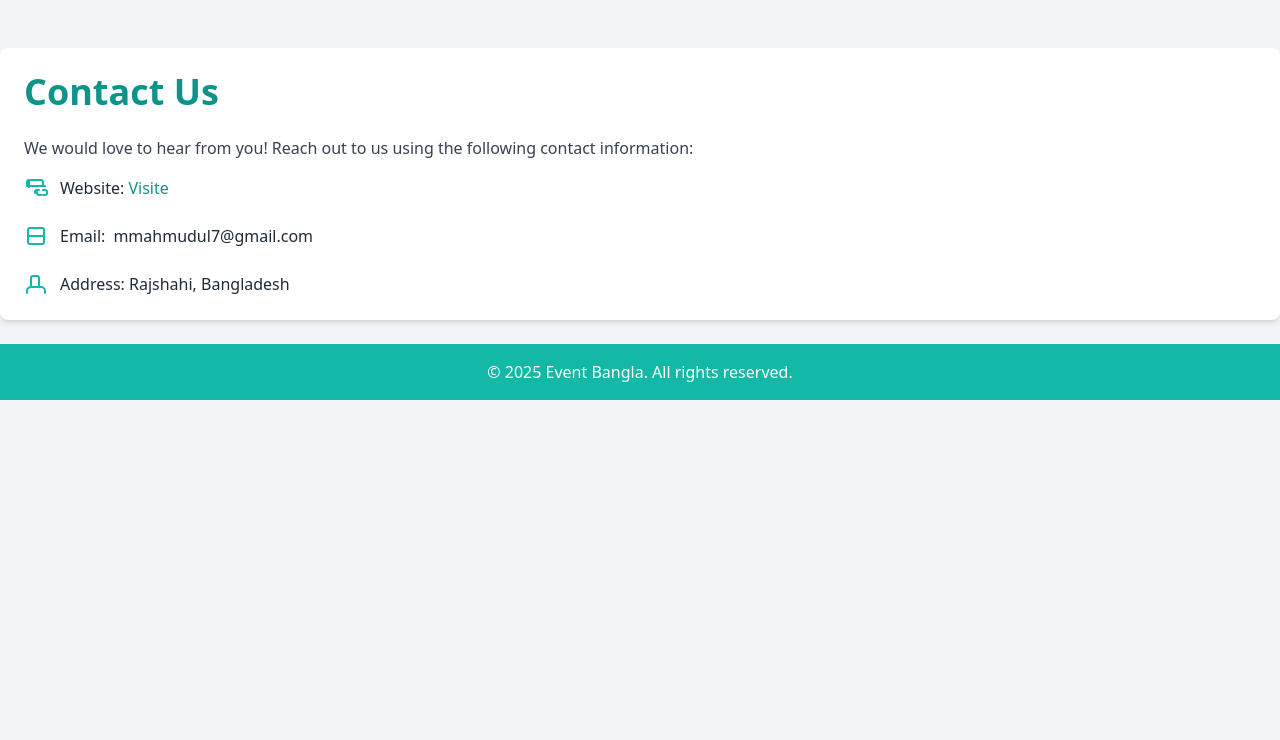
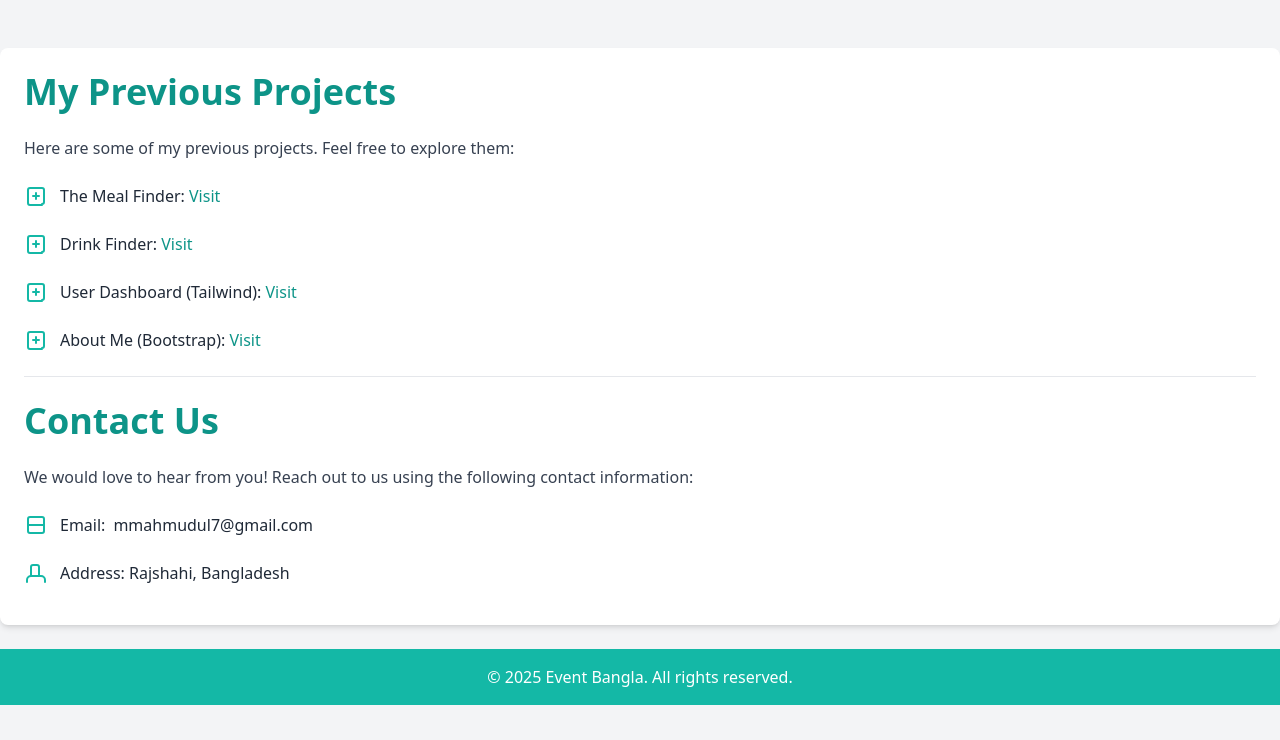
Before and after one commit to mmahmudul7/Event-Bangla, a Django app: page /contact/ in a window 1280 px wide. Shown: the part 60-800 px from the top of the page. Run offline with Django 5.2, Linux system fonts and the light colour scheme; some libraries are stand-ins or nearby versions.

Commit message:
Adding previous websites

```diff
--- a/events/templates/events/contact.html
+++ b/events/templates/events/contact.html
@@ -2,18 +2,60 @@
 
 {% block content %}
 <div class="container mx-auto p-6 bg-white shadow-md rounded-lg mt-6">
-    <h1 class="text-4xl font-bold text-teal-600 mb-6">Contact Us</h1>
-    <p class="text-gray-700 mb-4">We would love to hear from you! Reach out to us using the following contact information:</p>
+    <div class="space-y-6 mb-4">
+        <h1 class="text-4xl font-bold text-teal-600 mb-6">My Previous Projects</h1>
+        <p class="text-gray-700 mb-4">Here are some of my previous projects. Feel free to explore them:</p>
 
-    <!-- Contact Information -->
+        <!-- Project Links -->
         <div class="space-y-6">
-        <!-- Phone -->
+            <!-- Project 1 -->
             <div class="flex items-center">
                 <svg xmlns="http://www.w3.org/2000/svg" class="h-6 w-6 text-teal-500 mr-3" fill="none" viewBox="0 0 24 24" stroke="currentColor">
-                <path stroke-linecap="round" stroke-linejoin="round" stroke-width="2" d="M3 10h2m4 0h12m-8 6v1a2 2 0 002 2h2m2 0h2a2 2 0 002-2v-1a2 2 0 00-2-2h-2m-4 0h-2a2 2 0 00-2 2v1m-6-6V6a2 2 0 012-2h10a2 2 0 012 2v4m-2 0H5a2 2 0 01-2-2V6a2 2 0 012-2" />
+                    <path stroke-linecap="round" stroke-linejoin="round" stroke-width="2" d="M9 12h6m-3-3v6m6 6H6a2 2 0 01-2-2V6a2 2 0 012-2h12a2 2 0 012 2v12a2 2 0 01-2 2z" />
                 </svg>
-            <span class="text-gray-800 font-medium">Website: <a href="https://mmahmudul7.github.io/Website-Bootstrap/" class="text-teal-600 hover:underline">Visite</a></span>
+                <span class="text-gray-800 font-medium">
+                    The Meal Finder:
+                    <a href="https://mmahmudul7.github.io/The-Meal-Finder/" class="text-teal-600 hover:underline" target="_blank">Visit</a>
+                </span>
             </div>
+
+            <!-- Project 2 -->
+            <div class="flex items-center">
+                <svg xmlns="http://www.w3.org/2000/svg" class="h-6 w-6 text-teal-500 mr-3" fill="none" viewBox="0 0 24 24" stroke="currentColor">
+                    <path stroke-linecap="round" stroke-linejoin="round" stroke-width="2" d="M9 12h6m-3-3v6m6 6H6a2 2 0 01-2-2V6a2 2 0 012-2h12a2 2 0 012 2v12a2 2 0 01-2 2z" />
+                </svg>
+                <span class="text-gray-800 font-medium">
+                    Drink Finder:
+                    <a href="https://mmahmudul7.github.io/Drink-Finder/" class="text-teal-600 hover:underline" target="_blank">Visit</a>
+                </span>
+            </div>
+
+            <!-- Project 3 -->
+            <div class="flex items-center">
+                <svg xmlns="http://www.w3.org/2000/svg" class="h-6 w-6 text-teal-500 mr-3" fill="none" viewBox="0 0 24 24" stroke="currentColor">
+                    <path stroke-linecap="round" stroke-linejoin="round" stroke-width="2" d="M9 12h6m-3-3v6m6 6H6a2 2 0 01-2-2V6a2 2 0 012-2h12a2 2 0 012 2v12a2 2 0 01-2 2z" />
+                </svg>
+                <span class="text-gray-800 font-medium">
+                    User Dashboard (Tailwind):
+                    <a href="https://mmahmudul7.github.io/user-dashboard-tailwind/" class="text-teal-600 hover:underline" target="_blank">Visit</a>
+                </span>
+            </div>
+
+            <!-- Project 4 -->
+            <div class="flex items-center">
+                <svg xmlns="http://www.w3.org/2000/svg" class="h-6 w-6 text-teal-500 mr-3" fill="none" viewBox="0 0 24 24" stroke="currentColor">
+                    <path stroke-linecap="round" stroke-linejoin="round" stroke-width="2" d="M9 12h6m-3-3v6m6 6H6a2 2 0 01-2-2V6a2 2 0 012-2h12a2 2 0 012 2v12a2 2 0 01-2 2z" />
+                </svg>
+                <span class="text-gray-800 font-medium">
+                    About Me (Bootstrap):
+                    <a href="https://mmahmudul7.github.io/Website-Bootstrap/" class="text-teal-600 hover:underline" target="_blank">Visit</a>
+                </span>
+            </div>
+
+            <hr>
+            <!-- Contact Information -->
+            <h1 class="text-4xl font-bold text-teal-600">Contact Us</h1>
+            <p class="text-gray-700 mb-4">We would love to hear from you! Reach out to us using the following contact information:</p>
 
             <!-- Email -->
             <div class="flex items-center">
@@ -24,11 +66,13 @@
             </div>
 
             <!-- Address -->
-        <div class="flex items-center">
+            <div class="flex items-center mb-6">
                 <svg xmlns="http://www.w3.org/2000/svg" class="h-6 w-6 text-teal-500 mr-3" fill="none" viewBox="0 0 24 24" stroke="currentColor">
                     <path stroke-linecap="round" stroke-linejoin="round" stroke-width="2" d="M3 21v-2a4 4 0 014-4h10a4 4 0 014 4v2m-6-6V6a2 2 0 00-2-2H9a2 2 0 00-2 2v9m6 0H9" />
                 </svg>
                 <span class="text-gray-800 font-medium">Address: Rajshahi, Bangladesh</span>
+            </div>
+
         </div>
     </div>
 
```
Lines whose indentation alone changed are shown as unchanged.
